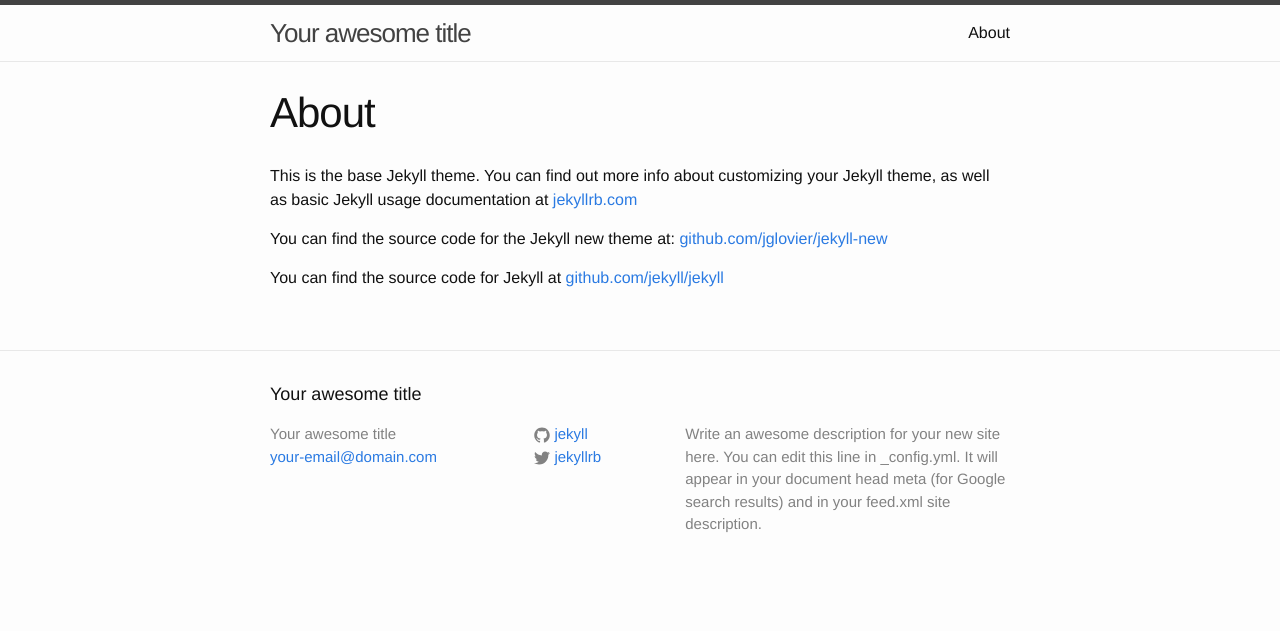
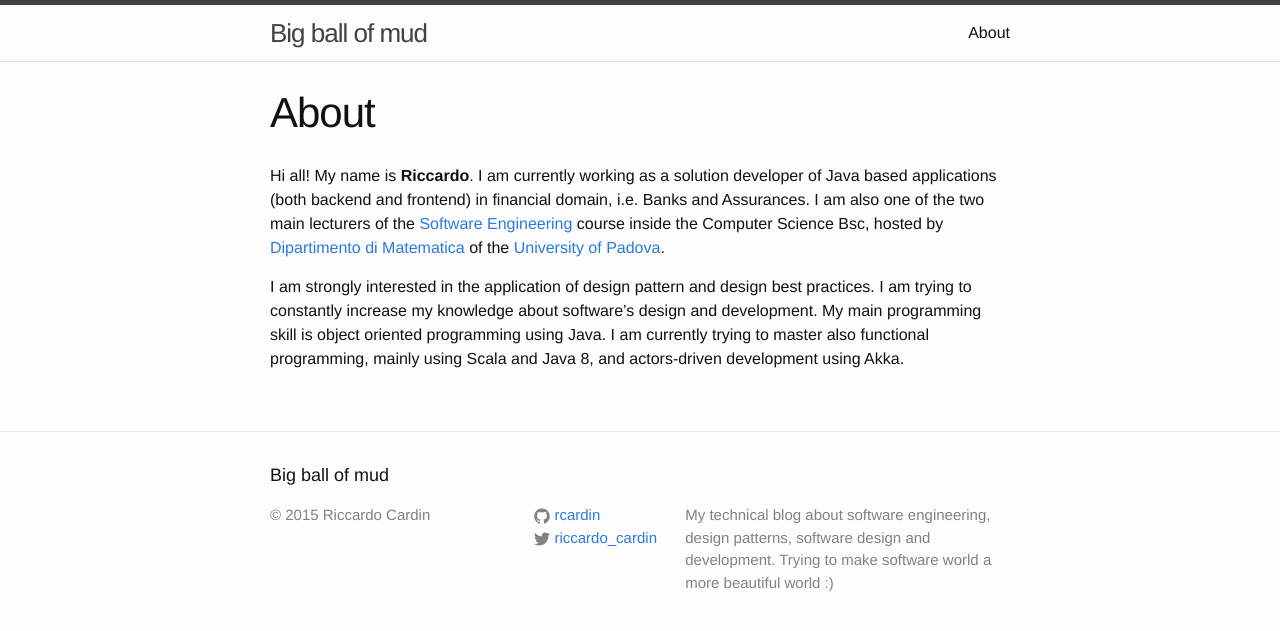
Before and after one commit to rcardin/rcardin.github.io, a Jekyll site: the page built from about.md, in a window 1280 px wide. Shown: the top 631 px of the page. Built offline with Jekyll 4.4.1, drawn with Linux system fonts in a browser that asks for light colours.

Commit message:
First version of Jekyll porting of Blogger site.

```diff
--- a/_config.yml
+++ b/_config.yml
@@ -1,14 +1,16 @@
 # Site settings
-title: Your awesome title
-email: your-email@domain.com
+title: Big ball of mud
+email: riccardo.cardin@gmail.com
 description: > # this means to ignore newlines until "baseurl:"
-  Write an awesome description for your new site here. You can edit this
-  line in _config.yml. It will appear in your document head meta (for
-  Google search results) and in your feed.xml site description.
+  My technical blog about software engineering, design patterns,
+  software design and development. Trying to make software world
+  a more beautiful world :)
 baseurl: "" # the subpath of your site, e.g. /blog/
-url: "http://yourdomain.com" # the base hostname & protocol for your site
-twitter_username: jekyllrb
-github_username:  jekyll
+url: "http://rcardin.github.io" # the base hostname & protocol for your site
+twitter_username: riccardo_cardin
+github_username:  rcardin
+#linkedin_username:  riccardocardin
+#so_usename: riccardo-cardin
 
 # Build settings
 markdown: kramdown
--- /dev/null
+++ b/_includes/disqus.html
@@ -0,0 +1,15 @@
+{% if page.comments %}
+<div id="disqus_thread"></div>
+<script type="text/javascript">
+    /* * * CONFIGURATION VARIABLES * * */
+    var disqus_shortname = 'bigballofmud';
+
+    /* * * DON'T EDIT BELOW THIS LINE * * */
+    (function() {
+        var dsq = document.createElement('script'); dsq.type = 'text/javascript'; dsq.async = true;
+        dsq.src = '//' + disqus_shortname + '.disqus.com/embed.js';
+        (document.getElementsByTagName('head')[0] || document.getElementsByTagName('body')[0]).appendChild(dsq);
+    })();
+</script>
+<noscript>Please enable JavaScript to view the <a href="https://disqus.com/?ref_noscript" rel="nofollow">comments powered by Disqus.</a></noscript>
+{% endif %}
--- a/_includes/footer.html
+++ b/_includes/footer.html
@@ -7,8 +7,7 @@
     <div class="footer-col-wrapper">
       <div class="footer-col  footer-col-1">
         <ul class="contact-list">
-          <li>{{ site.title }}</li>
-          <li><a href="mailto:{{ site.email }}">{{ site.email }}</a></li>
+          <li>&copy; 2015 Riccardo Cardin</li>
         </ul>
       </div>
 
@@ -42,6 +41,36 @@
             </a>
           </li>
           {% endif %}
+
+            {% if site.linkedin_username %}
+            <li>
+                <a href="https://www.linkedin.com/in/{{ site.linkedin_username }}">
+                  <span class="icon icon--linkedin">
+                    <svg viewBox="0 0 512 512">
+                      <path fill="#828282" d="M186.4 142.4c0 19-15.3 34.5-34.2 34.5 -18.9 0-34.2-15.4-34.2-34.5 0-19 15.3-34.5
+                      34.2-34.5C171.1 107.9 186.4 123.4 186.4 142.4zM181.4 201.3h-57.8V388.1h57.8V201.3zM273.8 201.3h-55.4V388.1h55.4c0 0 0-69.3 0-98 0-26.3 12.1-41.9 35.2-41.9 21.3 0 31.5 15 31.5 41.9 0 26.9 0 98 0 98h57.5c0 0 0-68.2 0-118.3 0-50-28.3-74.2-68-74.2 -39.6 0-56.3 30.9-56.3 30.9v-25.2H273.8z"/>
+                    </svg>
+                  </span>
+
+                  <span class="username">{{ site.linkedin_username }}</span>
+                </a>
+            </li>
+            {% endif %}
+
+            {% if site.so_usename %}
+            <li>
+                <a href="https://stackoverflow.com/users/1173755/{{ site.so_usename }}">
+                  <span class="icon icon--stackoverflow">
+                    <svg viewBox="0 0 512 512">
+                        <path fill="#828282" d="M294.8 361.2l-122 0.1 0-26 122-0.1L294.8 361.2zM377.2 213.7L356.4 93.5l-25.7 4.5
+                         20.9 120.2L377.2 213.7zM297.8 301.8l-121.4-11.2 -2.4 25.9 121.4 11.2L297.8 301.8zM305.8 267.8l-117.8-31.7 -6.8 25.2 117.8 31.7L305.8 267.8zM321.2 238l-105-62 -13.2 22.4 105 62L321.2 238zM346.9 219.7l-68.7-100.8 -21.5 14.7 68.7 100.8L346.9 219.7zM315.5 275.5v106.5H155.6V275.5h-20.8v126.9h201.5V275.5H315.5z"/>
+                    </svg>
+                  </span>
+
+                    <span class="username">{{ site.so_usename }}</span>
+                </a>
+            </li>
+            {% endif %}
         </ul>
       </div>
 
--- a/_layouts/default.html
+++ b/_layouts/default.html
@@ -10,6 +10,7 @@
     <div class="page-content">
       <div class="wrapper">
         {{ content }}
+        {% include disqus.html %}
       </div>
     </div>
 
--- a/about.md
+++ b/about.md
@@ -4,8 +4,14 @@ title: About
 permalink: /about/
 ---
 
-This is the base Jekyll theme. You can find out more info about customizing your Jekyll theme, as well as basic Jekyll usage documentation at [jekyllrb.com](http://jekyllrb.com/)
+Hi all! My name is **Riccardo**. I am currently working as a solution developer of Java based
+applications (both backend and frontend) in financial domain, i.e. Banks and Assurances.
+I am also one of the two main lecturers of the [Software Engineering](http://www.math.unipd.it/~rcardin/sweb.html)
+course inside the Computer Science Bsc, hosted by [Dipartimento di Matematica](http://www.math.unipd.it/) of
+the [University of Padova](http://www.unipd.it/).
 
-You can find the source code for the Jekyll new theme at: [github.com/jglovier/jekyll-new](https://github.com/jglovier/jekyll-new)
-
-You can find the source code for Jekyll at [github.com/jekyll/jekyll](https://github.com/jekyll/jekyll)
+I am strongly interested in the application of design pattern and design best practices.
+I am trying to constantly increase my knowledge about software's design and development.
+My main programming skill is object oriented programming using Java. I am currently trying to
+master also functional programming, mainly using Scala and Java 8, and actors-driven development
+using Akka.
--- a/index.html
+++ b/index.html
@@ -14,6 +14,12 @@ layout: default
         <h2>
           <a class="post-link" href="{{ post.url | prepend: site.baseurl }}">{{ post.title }}</a>
         </h2>
+        {% if post.summary != null %}
+        <article class="post-content">
+            {{post.summary}}
+            <a href="{{ post.url | prepend: site.baseurl }}">[continue...]</a>
+        </article>
+        {% endif %}
       </li>
     {% endfor %}
   </ul>
```
Also changed, not shown: _includes/share.html (added, +11 -0 lines), _layouts/post.html (+9 -0 lines), _posts/2013-03-06-introducing-myself.markdown (added, +29 -0 lines), _posts/2014-08-28-eat-that-cake.markdown (added, +190 -0 lines), _posts/2015-04-11-welcome-to-jekyll.markdown (deleted, +0 -25 lines), assets/cp_1.png (added), assets/cp_2.png (added), assets/cp_3.png (added), assets/cp_4.jpg (added).
